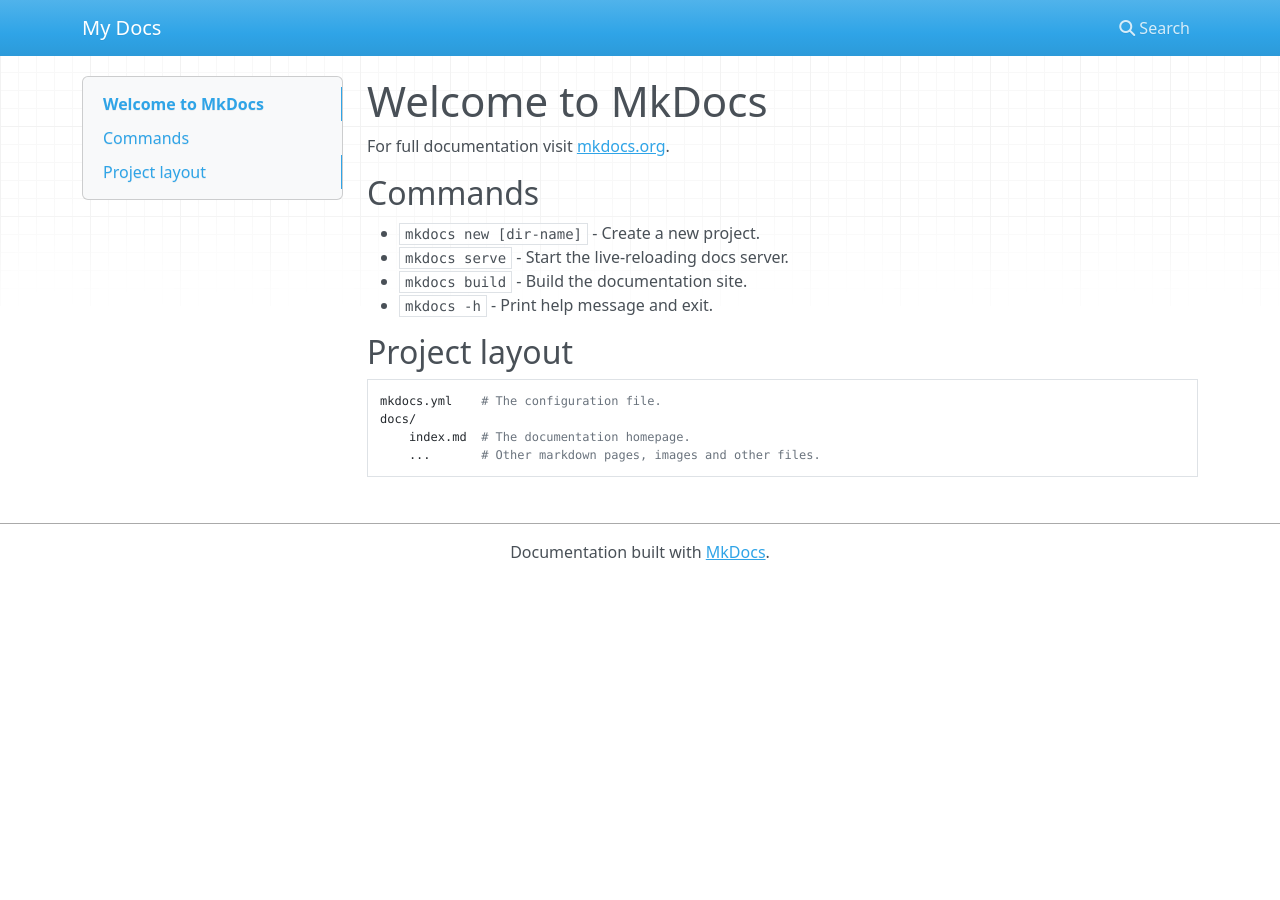
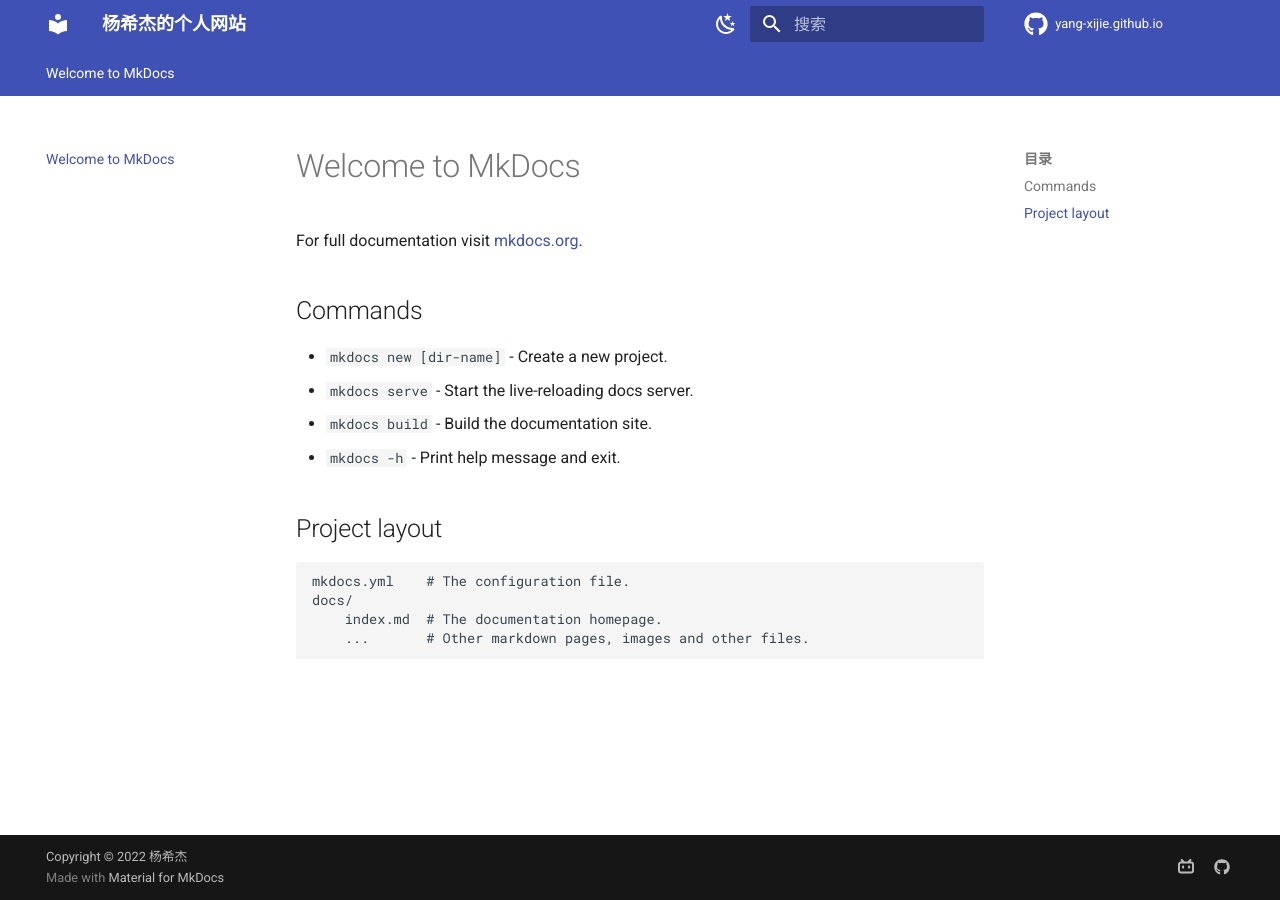
Before and after one commit to faiimea/mkdocs-site, an MkDocs documentation site: the page built from docs/index.md, in a window 1280 px wide. Built offline with MkDocs 1.6.1 and Material for MkDocs 9.7.7, drawn with Linux system fonts in a browser that asks for light colours; nearby versions of some CDN libraries; comment, search, counter and statistics services are not loaded.

Commit message:
try_theme

```diff
--- a/mkdocs.yml
+++ b/mkdocs.yml
@@ -1 +1,48 @@
-site_name: My Docs
+# [Info]
+site_name: 杨希杰的个人网站 # 左上角标题
+site_url: https://yang-xijie.github.io
+site_author: 杨希杰
+site_description: 杨希杰的个人网站
+
+# [UI]
+## [top]
+theme:
+  name: material
+  palette:
+    - scheme: default # 日间模式
+      primary: indigo # 上方的
+      accent: orange # 链接等可交互元件的高亮色
+      toggle:
+        icon: material/weather-night # 图标
+        name: 切换至夜间模式 # 鼠标悬浮提示
+    - scheme: slate # 夜间模式
+      primary: indigo
+      accent: orange
+      toggle:
+        icon: material/weather-sunny
+        name: 切换至日间模式
+  features:
+    - navigation.tabs # 使用Tab来进行分类
+    - navigation.top # 返回顶部的按钮 在上滑时出现
+    - navigation.indexes # Tab会有一个index.md 而不是在打开Tab时打开第一篇文章
+    - navigation.expand # 打开Tab时左侧目录全部展开
+    - search.suggest # 搜索输入一些字母时推荐补全整个单词
+    - search.highlight # 搜索出的文章关键词加入高亮
+  language: zh # 一些提示性的文字会变成中文
+  icon:
+    repo: fontawesome/brands/github
+edit_uri: edit/main/docs # 编辑按钮跳转的链接
+## [top-right corner]
+repo_url: https://github.com/Yang-Xijie/yang-xijie.github.io # 右上角点击跳转的链接
+repo_name: yang-xijie.github.io # 右上角的名字
+## [bottom-left corner]
+copyright: Copyright &copy; 2022 杨希杰 # 左下角的版权声明
+## [bottom-right corner]
+extra:
+  social: # icons
+    - icon: fontawesome/brands/bilibili
+      link: https://space.bilibili.com/24502827
+      name: Bilibili | 我不是小杰 # 鼠标悬浮提示
+    - icon: fontawesome/brands/github
+      link: https://github.com/Yang-Xijie
+      name: GitHub | Yang-Xijie
```
